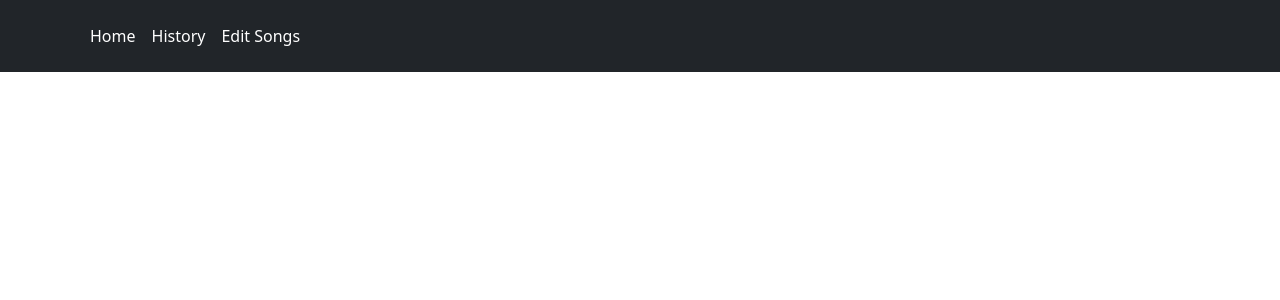
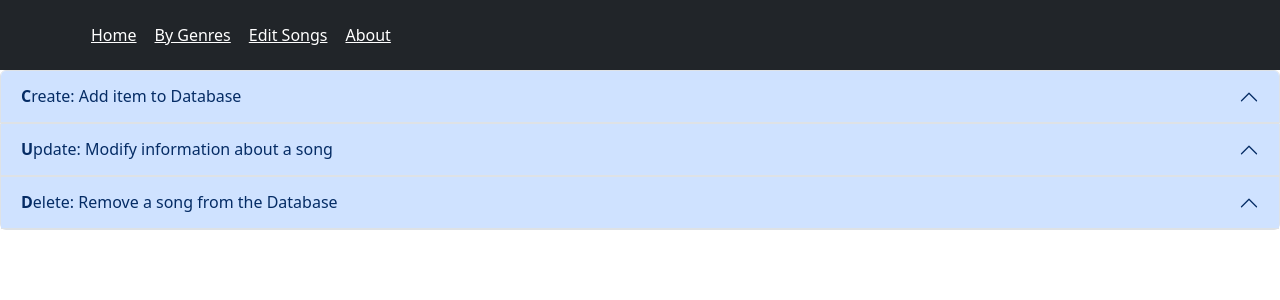
Before and after one commit to AjButler03/319-Final-Project, a React (Create React App) app in the folder frontend/: page / in a window 1280 px wide. Both pictures are taken after a click on the button "Edit Songs". Shown: the top 300 px of the page. Built offline with nearby package versions, Linux system fonts and the light colour scheme.

Commit message:
multiplage

```diff
--- a/frontend/src/App.js
+++ b/frontend/src/App.js
@@ -412,30 +412,6 @@ const DeleteSong = () => {
   );
 };
 
-const Header = () =>{
-  return (
-    <header className="p-3 bg-dark text-white">
-    <div className="container">
-      <div className="d-flex flex-wrap align-items-center justify-content-center justify-content-lg-start">
-        <div className="d-flex align-items-center mb-2 mb-lg-0 text-white">
-          {/* Your logo or site name */}
-        </div>
-
-        <ul className="nav col-12 col-lg-auto me-lg-auto mb-2 justify-content-center mb-md-0">
-          <li><button className="btn btn-link nav-link px-2 text-white" >Home</button></li>
-
-          <li><button className="btn btn-link nav-link px-2 text-white" >History</button></li>
-          <li><button className="btn btn-link nav-link px-2 text-white" >Edit Songs</button></li>
-        </ul>
-      </div>
-    </div>
-
-
-
-  </header>
-  );
-}
-
 const FilterBar = ({ filterSongs }) => {
   const filterTags = [
     "All",
@@ -468,7 +444,7 @@ const FilterBar = ({ filterSongs }) => {
             </button>
           </React.Fragment>
         ))}
-        <div className="vr vr-blurry"/>
+        <div className="vr vr-blurry" />
       </div>
     </div>
   );
@@ -476,6 +452,8 @@ const FilterBar = ({ filterSongs }) => {
 
 const App = () => {
   const [openItem, setOpenItem] = useState(null);
+
+  const [viewer, setViewer] = useState('all');
 
   const toggleCollapse = (item) => {
     setOpenItem(openItem === item ? null : item);
@@ -551,9 +529,158 @@ const App = () => {
     );
   };
 
+
+  const Header = () => {
+    return (
+      <header className="p-3 bg-dark text-white">
+        <div className="container">
+          <div className="d-flex flex-wrap align-items-center justify-content-center justify-content-lg-start">
+            <div className="d-flex align-items-center mb-2 mb-lg-0 text-white">
+              {/* Your logo or site name */}
+            </div>
+
+            <ul className="nav col-12 col-lg-auto me-lg-auto mb-2 justify-content-center mb-md-0">
+              <li><button className="btn btn-link px-2 text-white" onClick={() => setViewer('all')}>Home</button></li>
+              <li><button className="btn btn-link px-2 text-white" onClick={() => setViewer('genres')}>By Genres</button></li>
+              <li><button className="btn btn-link px-2 text-white" onClick={() => setViewer('edit')}>Edit Songs</button></li>
+              <li><button className="btn btn-link px-2 text-white" onClick={() => setViewer('about')}>About</button></li>
+            </ul>
+          </div>
+        </div>
+
+
+
+      </header>
+    );
+  }
+
+  const Accordion = () => {
+    return (
+      <div className="accordion" id="accordionExample">
+        <div className="accordion-item">
+          <h2 className="accordion-header" id="headingOne">
+            <button
+              className="accordion-button"
+              type="button"
+              onClick={() => toggleCollapse(1)}
+              aria-expanded={openItem === 1 ? "true" : "false"}
+              aria-controls="collapseOne"
+            >
+              <strong>C</strong>reate: Add item to Database
+            </button>
+          </h2>
+          <div
+            id="collapseOne"
+            className={`accordion-collapse collapse ${openItem === 1 ? "show" : ""
+              }`}
+            aria-labelledby="headingOne"
+          >
+            <div className="accordion-body">
+              <ItemForm />
+            </div>
+          </div>
+        </div>
+
+        <div className="accordion-item">
+          <h2 className="accordion-header" id="headingThree">
+            <button
+              className="accordion-button"
+              type="button"
+              onClick={() => toggleCollapse(2)}
+              aria-expanded={openItem === 2 ? "true" : "false"}
+              aria-controls="collapseThree"
+            >
+              <strong>U</strong>pdate: Modify information about a song
+            </button>
+          </h2>
+          <div
+            id="collapseThree"
+            className={`accordion-collapse collapse ${openItem === 2 ? "show" : ""
+              }`}
+            aria-labelledby="headingThree"
+          >
+            <div className="accordion-body">
+              <UpdateForm />
+            </div>
+          </div>
+        </div>
+
+        <div className="accordion-item">
+          <h2 className="accordion-header" id="headingFour">
+            <button
+              className="accordion-button"
+              type="button"
+              onClick={() => toggleCollapse(3)}
+              aria-expanded={openItem === 3 ? "true" : "false"}
+              aria-controls="collapseFour"
+            >
+              <strong>D</strong>elete: Remove a song from the Database
+            </button>
+          </h2>
+          <div
+            id="collapseFour"
+            className={`accordion-collapse collapse ${openItem === 3 ? "show" : ""
+              }`}
+            aria-labelledby="headingFour"
+          >
+            <div className="accordion-body">
+              <DeleteSong />
+            </div>
+          </div>
+        </div>
+      </div>
+    );
+  }
+
+
   return (
 
-    <div><Header/></div>
+    <div>
+      <Header />
+      {viewer === 'all' && (
+        <div>
+          <p>nothing all</p>
+        </div>
+      )}
+      {viewer === 'genres' && (
+        <div>
+          <p>nothing genres</p>
+        </div>
+      )}
+      {viewer === 'edit' && (
+        <div>
+          <Accordion />
+        </div>
+      )}
+      {viewer === 'about' && (
+        <div>
+          <div className="album py-5">
+            <div className="container">
+              <h3>Com S 319: Construction of User Interfaces, Team 71</h3>
+              <h4>Final Project</h4>
+              <div className="row row-cols-1 row-cols-sm-2 g-3">
+                <StudentCard
+                  name="Andrew Butler"
+                  email="ajbutler@iastate.edu"
+                  date="27-4-2024"
+                  professor="Ali Jannesari"
+                  imageSrc="https://raw.githubusercontent.com/AjButler03/CS319-Assign-01/main/personal%20images/andrew.JPG"
+                />
+                <StudentCard
+                  name="Nhat Bui"
+                  email="nbui@iastate.edu"
+                  date="27-4-2024"
+                  professor="Ali Jannesari"
+                  imageSrc="https://raw.githubusercontent.com/AjButler03/CS319-Assign-01/main/personal%20images/nat.jpg"
+                />
+              </div>
+            </div>
+          </div>
+        </div>
+  )
+}
+
+    </div >
     // <div style={{ height: "100vh", display: "flex", flexDirection: "column" }}>
     //   <div style={{ flex: 1 }}>
     //     <div className="accordion" id="accordionExample">
```
